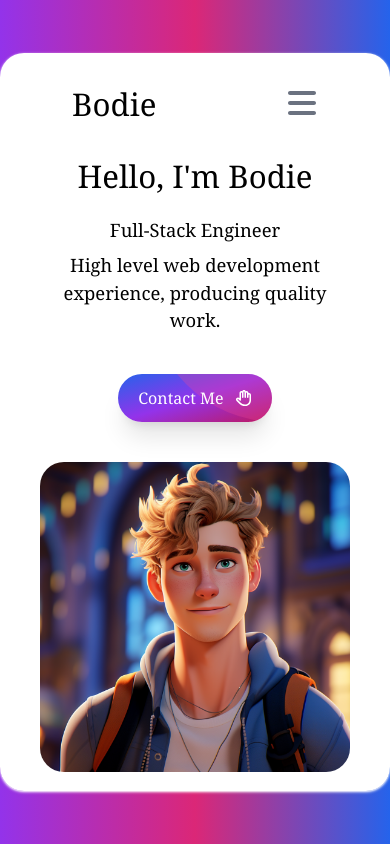
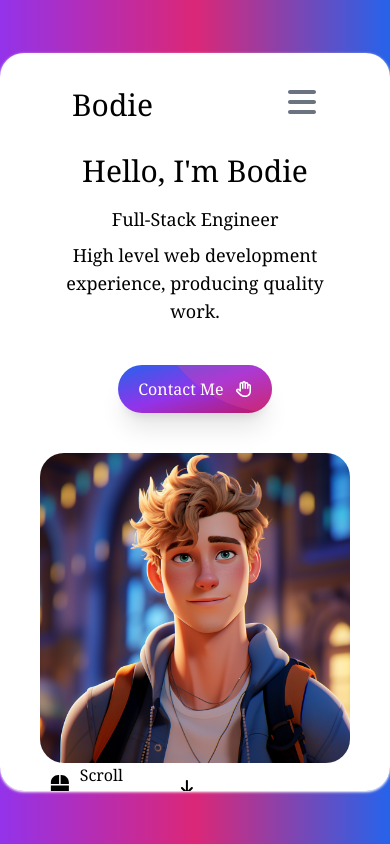
Before and after one commit to bodwood/Real-Portfolio, a Next.js app: page / in a window 390 px wide. Built offline with nearby package versions, Linux system fonts and the light colour scheme.

Commit message:
Update index home page for responsive design.

```diff
--- a/app/page.tsx
+++ b/app/page.tsx
@@ -44,7 +44,7 @@ const Home = () => {
         <>
           <Navbar />
         </>
-        <div className='flex flex-col md:flex-row justify-center md:h-full'>
+        <div className='flex flex-col md:flex-row justify-center'>
           <div className='w-full md:w-1/6 flex flex-col md:items-center'>
             <div className='flex justify-center hidden md:block'>
               <div
@@ -72,7 +72,7 @@ const Home = () => {
           <div className='w-full sm:pt-0 sm:h-1/2 md:w-5/6 md:h-3/4 md:pt-8 md:pt-16 pr-0 md:pr-24'>
             <div className='flex flex-col md:flex-row'>
               <div className='w-full md:w-1/2 md:pt-20'>
-                <p className='text-3xl text-center md:text-left'>Hello, I'm Bodie</p>
+                <p className='text-3xl text-center md:text-left xl:pt-10'>Hello, I'm Bodie</p>
                 <p className='text-lg pt-4 text-center md:text-left'>Full-Stack Engineer</p>
                 <p className='text-lg pt-2 pb-10 text-center md:text-left'>
                   High level web development experience, producing quality work.
@@ -100,11 +100,16 @@ const Home = () => {
                 />
               </div>
             </div>
-            <div className='flex md:flex-col pt-10 md:pt-0 justify-center'>
-              <div className='align-center flex-row flex items-center'>
+            <div className='flex flex-row md:pt-4 lg:pt-25'>
+              <div className='w-1/2 pl-2 md:pl-10 flex-row flex items-center'>
                 <FontAwesomeIcon icon={faComputerMouse} className='pr-2 h-6 w-6 text-grey' />
                 <p className='inline'>Scroll Down</p>
                 <FontAwesomeIcon icon={faArrowDown} className='pl-2 h-4 w-4' />
+              </div>
+              <div className='w-1/2'>
+                <div>
+
+                </div>
               </div>
             </div>
           </div>
--- a/tailwind.config.js
+++ b/tailwind.config.js
@@ -7,17 +7,6 @@ module.exports = {
       sans: ['Georgia', 'sans-serif'],
       serif: ['Merriweather', 'serif'],
       display: ['Oswald'],
-    },
-    fontSize: {
-      sm: '0.8rem',
-      base: '1rem',
-      lg: '1.15rem',
-      xl: '1.25rem',
-      '2xl': '1.563rem',
-      '3xl': '1.953rem',
-      '4xl': '2.441rem',
-      '5xl': '3.052rem',
-      '6xl': '3.5rem',
     },
     minWidth: {
       0: '0',
@@ -47,3 +36,19 @@ module.exports = {
   },
   plugins: [],
 };
+
+/*
+sm	640px	@media (min-width: 640px) { ... }
+md	768px	@media (min-width: 768px) { ... }
+lg	1024px	@media (min-width: 1024px) { ... }
+xl	1280px	@media (min-width: 1280px) { ... }
+2xl	1536px	@media (min-width: 1536px) { ... }
+
+Desktop = 1920
+Macbook Air = 1440
+iPad 10.9 in = 810
+iPad Pro = 1024
+Google Pixel = 393
+iPhone Mini = 375
+iPhone Pro Max = 390
+*/
```
